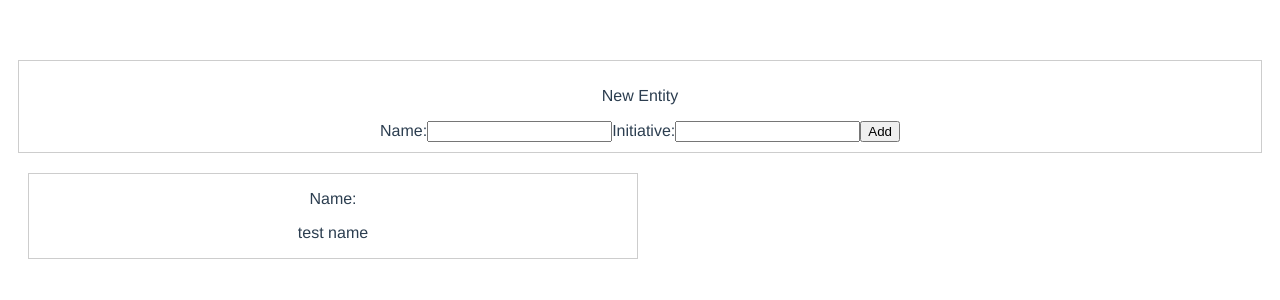
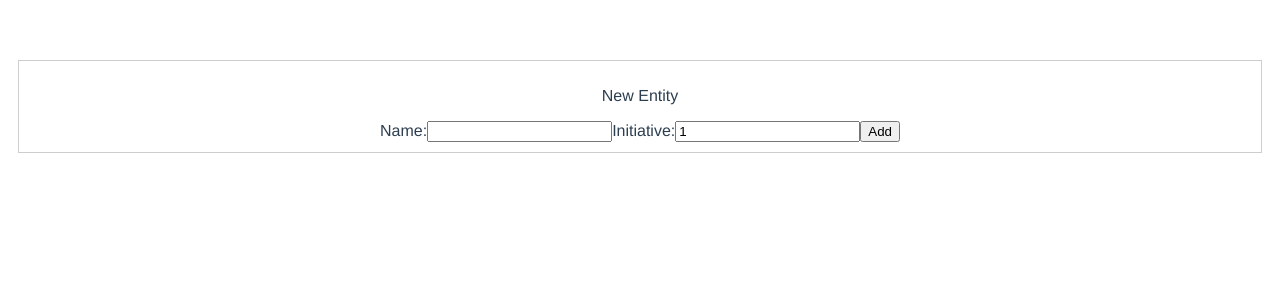
Before and after one commit to happymanju/critical_hit, a Vue app: page / in a window 1280 px wide. Shown: the top 300 px of the page. Built offline with nearby package versions, Linux system fonts and the light colour scheme.

Commit message:
Entities can now be dynamically added to Encounter area, but all names get changed on user input

```diff
--- a/src/App.vue
+++ b/src/App.vue
@@ -1,7 +1,7 @@
 <template>
   <div id="app">
-    <AddEntity />
-    <Encounter />
+    <AddEntity  v-on:sendEntity="updateEntities"/>
+    <Encounter :list="entities"/>
   </div>
 </template>
 
@@ -11,9 +11,17 @@ import AddEntity from "./components/AddEntity";
 
 export default {
   name: 'App',
+  data: () => ({
+    entities: [],
+  }),
   components: {
     Encounter,
     AddEntity,
+  },
+  methods: {
+    updateEntities: function(entity){
+      this.entities.push(entity);
+    }
   }
 }
 </script>
--- a/src/components/AddEntity.vue
+++ b/src/components/AddEntity.vue
@@ -3,20 +3,27 @@
         <p>New Entity</p>
         <span class="input">
             <label for="name">Name:</label>
-            <input type="text" name="name">
+            <input type="text" name="name" v-model="newEntity.name">
             <label for="initiative">Initiative:</label>
-            <input type="text" name="initiative">
-            <button type="button" id="submit">Add</button>
+            <input type="text" name="initiative" v-model="newEntity.initiative">
+            <button type="button" id="submit" v-on:click="sendEntity">Add</button>
         </span>
-
-
-
     </div>
 </template>
 
 <script>
 export default {
     name: "AddEntity",
+    data: () => ({
+            newEntity: {name: "", initiative:1}
+        }),
+
+    methods: {
+        sendEntity() {
+            console.log(this.newEntity);
+            this.$emit("sendEntity", this.newEntity);
+        }
+    },
 
 }
 </script>
--- a/src/components/Encounter.vue
+++ b/src/components/Encounter.vue
@@ -1,7 +1,9 @@
 <template>
     <div class="encounter-container">
-        <Entity/>
-
+        <div v-for="{name, initiative, index} of list" v-bind:key="index">
+            <span>{{index}}</span>
+            <Entity :name="name" :initiative="initiative"/>
+        </div>
     </div>
 </template>
 
@@ -9,6 +11,10 @@
 import Entity from "./Entity"
 export default {
     name: "Encounter",
+    props: ["list"],
+    computed: {
+
+    },
     components: {
         Entity,
     }
--- a/src/components/Entity.vue
+++ b/src/components/Entity.vue
@@ -1,13 +1,14 @@
 <template>
     <div class="entity">
-        <p>Name:</p>
-        <p>test name</p>
+        <span class="el">{{name}}</span>
+        <span class="el">{{initiative}}</span>
     </div>
 </template>
 
 <script>
 export default {
     name: "Entity",
+    props: ["name", "initiative"]
 
 }
 </script>
@@ -17,9 +18,14 @@ export default {
     border: 1px solid #4444;
     margin: 20px;
     max-width: 650px;
+    padding: 10px;
 }
 
 #on-turn {
     border: 3px solid red;
 }
+
+.el {
+    margin: 15px;
+}
 </style>
```
